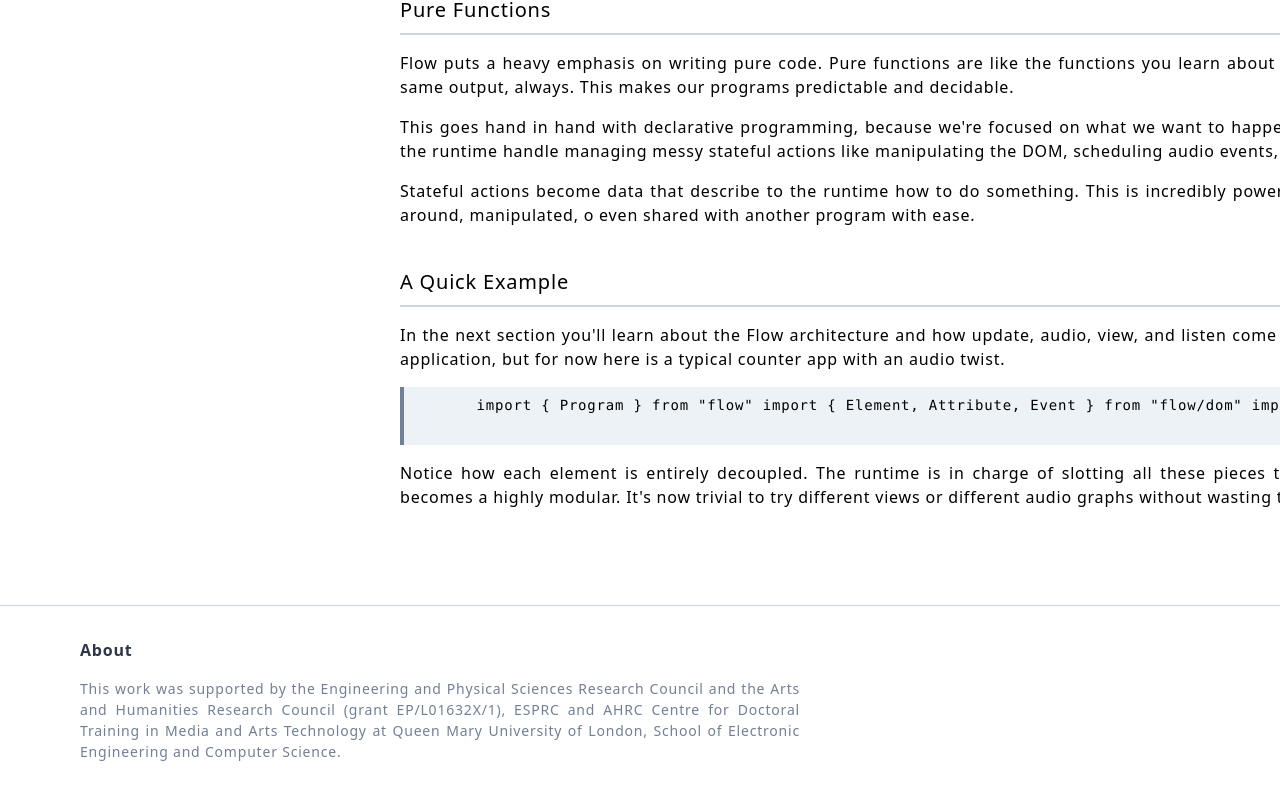
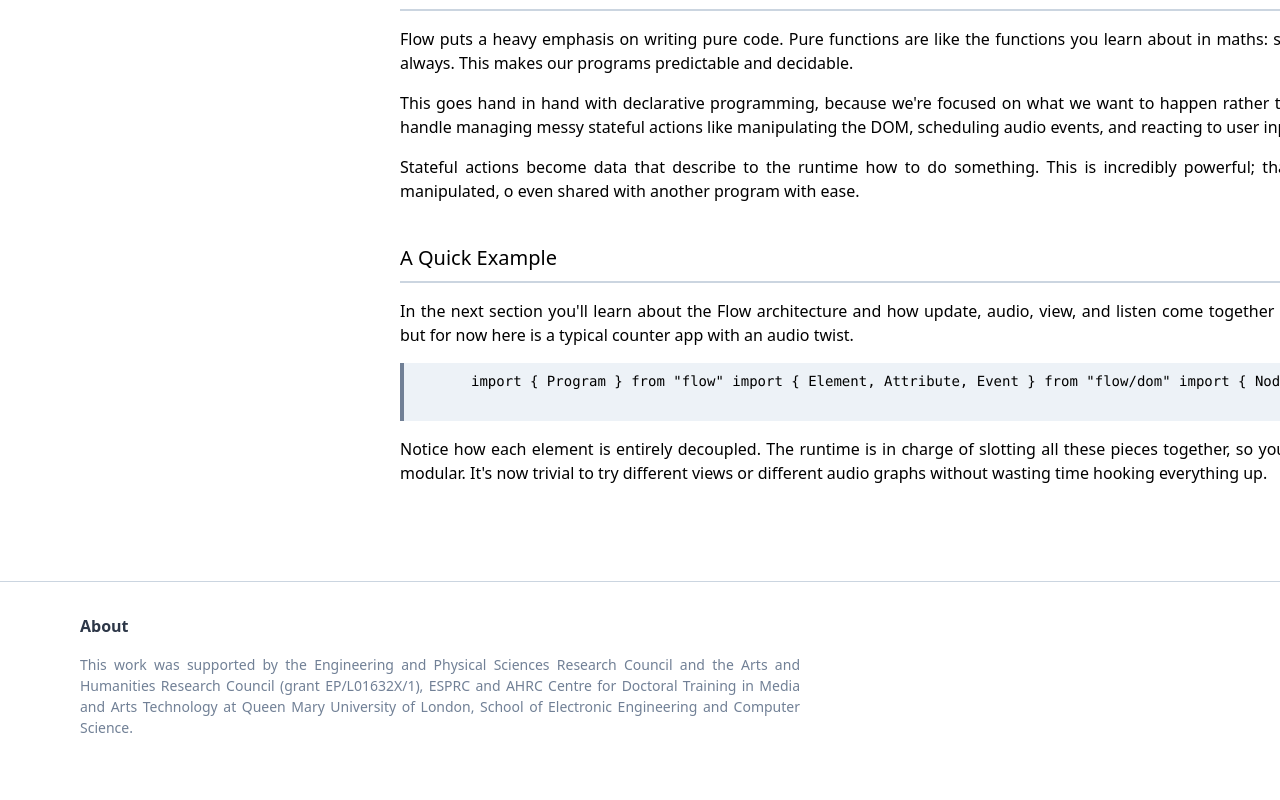
Before and after one commit to flow-lang/flow-lang.github.io, a Nuxt app: page / in a window 1280 px wide. Shown: the part 1014-1814 px from the top of the page. Built offline with nearby package versions, Linux system fonts and the light colour scheme.

Commit message:
:bug: Fix mobile layout issues.

```diff
--- a/layouts/default.vue
+++ b/layouts/default.vue
@@ -1,6 +1,6 @@
 <template>
-  <div id="app" class="w-full tracking-wider">
-    <header class="{-layout fixed -} {-background bg-indigo-500 -} {-flexbox flex flex-wrap items-center justify-between -} {-spacing mx-auto mt-0 px-20 py-2 -} {-sizing w-full -} {-effects shadow-md -}">
+  <div id="app" class="">
+    <header class="{-layout fixed -} {-background bg-indigo-500 -} {-flexbox flex flex-wrap items-center justify-between -} {-spacing mx-auto mt-0 px-10 lg:px-20 py-2 -} {-sizing w-full -} {-effects shadow-md -}">
       <div class="{-sizing w-12 -}">
         <nuxt-link to="/#" class="{-typography text-gray-900 text-base no-underline font-extrabold text-xl -} {-sizing h-auto max-w-full -}">
           <img src="~/assets/img/square-logo-transparent.png">
@@ -8,7 +8,7 @@
       </div>
     </header>
 
-    <nav class="{-layout container -} {-spacing lg:my-6 mx-auto px-20 -}">
+    <nav class="{-layout container -} {-spacing lg:my-6 mx-auto px-10 lg:px-20 -}">
       <ul>
         <template v-for="(item, i) in links">
           <li v-if="item.type === 'heading'" :key="i" class="{-spacing py-2 mb-2 -}">
@@ -26,12 +26,12 @@
       </ul>
     </nav>
 
-    <main class="{-layout container -} {-typography lg:text-justify -} {-border border-gray-400 border-b lg:border-none -} {-sizing -} {-spacing my-6 mx-auto px-20 -}">
+    <main class="{-layout container -} {-typography lg:text-justify -} {-border border-gray-400 border-b lg:border-none -} {-sizing -} {-spacing my-6 mx-auto px-10 lg:px-20 -}">
       <nuxt />
     </main>
 
     <footer class="{-layout -} {-border border-gray-400 border-t -} {-sizing w-full -}">
-      <div class="{-layout flex flex-wrap -} {-spacing py-8 px-20 -}">
+      <div class="{-layout flex flex-wrap -} {-spacing py-8 px-10 lg:px-20 -}">
         <div class="{-sizing w-full lg:w-1/2 -}">
           <h3 class="{-typography font-bold text-gray-800">About</h3>
           <p class="{-typography text-justify text-sm text-gray-600 -} {-spacing py-4 -}">
@@ -88,7 +88,7 @@
   min-height: 100vh;
   min-height: calc(var(--vh, 1vh) * 100);
   grid-template-areas: "head" "main" "nav" "foot";
-  grid-template-columns: 1fr;
+  grid-template-columns: 100vw;
   grid-template-rows: 64px auto 1fr 64px;
 }
 
```
